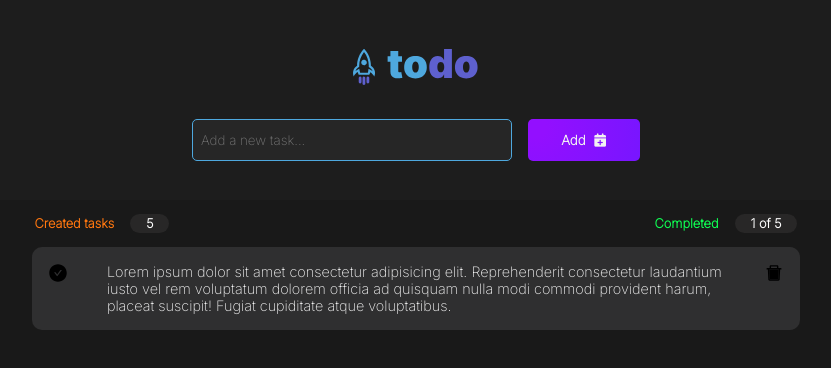
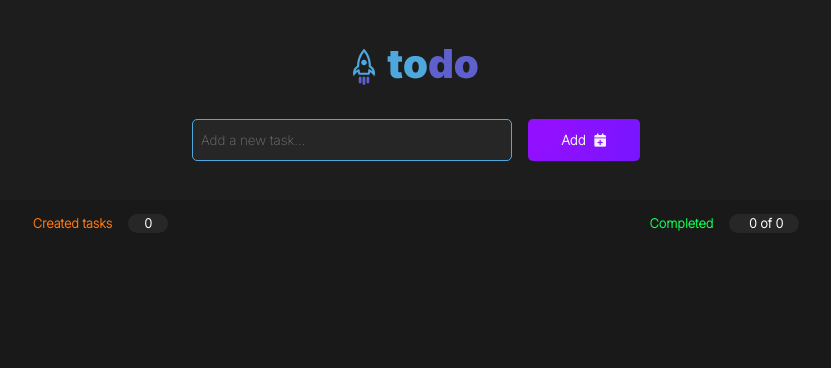
Before and after one commit to nam-rgba/pet_todo, a React (Vite) app: page / in a window 1280 px wide. Shown: the top 368 px of the page, without its empty margins (224-1055 px from the left). Built offline with nearby package versions, Linux system fonts and the light colour scheme.

Commit message:
completed

```diff
--- a/package.json
+++ b/package.json
@@ -10,6 +10,7 @@
     "preview": "vite preview"
   },
   "dependencies": {
+    "prop-types": "^15.8.1",
     "react": "^18.2.0",
     "react-dom": "^18.2.0",
     "react-icons": "^4.8.0"
--- a/src/App.jsx
+++ b/src/App.jsx
@@ -1,12 +1,38 @@
-import Header from './components/header/Header.jsx';
-import List from './components/list/List.jsx';
-
+import { useState } from "react";
+import Header from "./components/header/Header.jsx";
+import List from "./components/list/List.jsx";
 
 function App() {
+  const [tasks, setTasks] = useState([]);
+
+  const addTask = (taskTitle) => {
+    setTasks([
+      ...tasks,
+      {
+        id: crypto.randomUUID(),
+        title: taskTitle,
+        isCompleted: false,
+      },
+    ]);
+  };
+
+  function toogleTaskCompletedById(taskId) {
+    const newTasks = tasks.map((task) => {
+      if (task.id === taskId) {
+        return {
+          ...task,
+          isCompleted: !task.isCompleted,
+        };
+      }
+      return task;
+    });
+    setTasks(newTasks);
+  }
+
   return (
     <>
-      <Header></Header>
-      <List></List>
+      <Header onAddTask={addTask}></Header>
+      <List tasks={tasks} onCompleted={toogleTaskCompletedById}></List>
     </>
   );
 }
--- a/src/components/header/Header.jsx
+++ b/src/components/header/Header.jsx
@@ -1,22 +1,47 @@
+import { useState } from "react";
 import logo from "../../assets/logo.svg";
 import style from "./header.module.css";
+import PropTypes from "prop-types";
 
+export default function Header(props) {
+  const [title, setTitle] = useState("");
 
-export default function Header() {
+  const { onAddTask } = props;
+  const handleSubmit = (event) => {
+    event.preventDefault();
+    onAddTask(title);
+    setTitle("");
+  };
+
+  const inputTitleChange = (event) => {
+    setTitle(event.target.value);
+  };
+
   return (
     <>
       <header className={style.header}>
-        <img src={logo} alt="logo"/>
+        <img src={logo} alt="logo" />
 
-        <form action="post" className={style.form}>
-            <div className={style.formgroup}>
-                <input type="text" name="task" placeholder="Add a new task..." />
-                <button type="submit" className={style.submit_btn}>Add
-                <i className="fa-solid fa-calendar-plus"></i>
-                </button>
-            </div>
+        <form onSubmit={handleSubmit} action="post" className={style.form}>
+          <div className={style.formgroup}>
+            <input
+              type="text"
+              name="task"
+              placeholder="Add a new task..."
+              value={title}
+              onChange={inputTitleChange}
+            />
+            <button type="submit" className={style.submit_btn}>
+              Add
+              <i className="fa-solid fa-calendar-plus"></i>
+            </button>
+          </div>
         </form>
       </header>
     </>
   );
 }
+
+Header.propTypes = {
+  onAddTask: PropTypes.func,
+};
--- a/src/components/list/List.jsx
+++ b/src/components/list/List.jsx
@@ -1,24 +1,37 @@
 import style from "./list.module.css";
 import Task from "../task/Task";
+import PropTypes from "prop-types";
 
-export default function List() {
+export default function List({ tasks, onCompleted }) {
+  console.log(tasks);
   return (
     <>
       <section className={style.task}>
         <header className={style.header}>
           <div className={style.created}>
             Created tasks
-            <span>5</span>
+            <span>{tasks.length}</span>
           </div>
           <div className={style.completed}>
             Completed
-            <span>1 of 5</span>
+            <span>
+              {" "}
+              {tasks.filter((task) => task.isCompleted).length} of{" "}
+              {tasks.length}
+            </span>
           </div>
         </header>
         <div className={style.list}>
-          <Task/>
+          {tasks.map((task) => (
+            <Task key={task.id} task={task} onCompleted={onCompleted} />
+          ))}
         </div>
       </section>
     </>
   );
 }
+
+List.propTypes = {
+  tasks: PropTypes.array,
+  onCompleted: PropTypes.func,
+};
--- a/src/components/task/Task.jsx
+++ b/src/components/task/Task.jsx
@@ -1,21 +1,33 @@
 import style from "./task.module.css";
-import { AiTwotoneDelete, AiFillCheckCircle } from 'react-icons/ai';
+import { AiTwotoneDelete, AiFillCheckCircle } from "react-icons/ai";
+import PropTypes from "prop-types";
+import { useState } from "react";
 
-export default function Task() {
+export default function Task({ task, onCompleted }) {
+  const [isCompleted, setIsCompleted] = useState(task.isCompleted);
+
   return (
     <div className={style.task}>
-      <button className={style.checkContainer}>
-        <AiFillCheckCircle size={20}/>
+      <button
+        className={style.checkContainer}
+        onClick={() => {
+          setIsCompleted(!isCompleted);
+          onCompleted(task.id);
+        }}
+      >
+        {isCompleted ? <AiFillCheckCircle size={20} /> : <div />}
       </button>
-      <p className={style.title}>
-        Lorem ipsum dolor sit amet consectetur adipisicing elit. Reprehenderit
-        consectetur laudantium iusto vel rem voluptatum dolorem officia ad
-        quisquam nulla modi commodi provident harum, placeat suscipit! Fugiat
-        cupiditate atque voluptatibus.
+      <p className={isCompleted ? style.textCompleted : style.title}>
+        {task.title}
       </p>
       <button className={style.delete}>
-        <AiTwotoneDelete size={20}/>
+        <AiTwotoneDelete size={20} />
       </button>
     </div>
   );
 }
+
+Task.propTypes = {
+  task: PropTypes.object,
+  onCompleted: PropTypes.func,
+};
--- a/src/components/task/task.module.css
+++ b/src/components/task/task.module.css
@@ -1,4 +1,4 @@
-.task{
+.task {
     display: flex;
     flex-direction: row;
     align-items: start;
@@ -6,17 +6,52 @@
     background-color: #2f2f30;
     padding: 1rem;
     border-radius: 10px;
+    margin-bottom: 1rem;
 }
 
 
-.title{
+.checkContainer {
+    width: 18px;
+    height: 18px;
+    background: none;
+    border: none;
+}
+
+.checkContainer svg {
+    background-color: transparent;
+    color: #1ed760;
+
+}
+
+.task div {
+    border-radius: 50%;
+    width: 1.25rem;
+    height: 1.25rem;
+    border: 2px solid #1ed760;
+}
+
+
+.title {
     white-space: pre-wrap;
     width: 84%;
     font-size: 90%;
 }
 
-button{
+button {
     background: transparent;
     border: none;
+}
+
+.textCompleted {
+    color: #808080;
+    text-decoration: line-through;
+    white-space: pre-wrap;
+    width: 84%;
+    font-size: 90%;
+}
+
+
+.delete {
+    color: rgb(196, 55, 55);
 
 }
```
Also changed, not shown: 2 other files (tests, documents, lock files or other folders).
